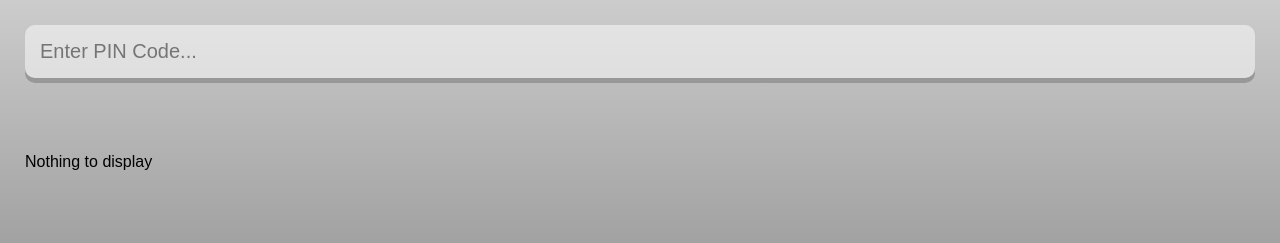
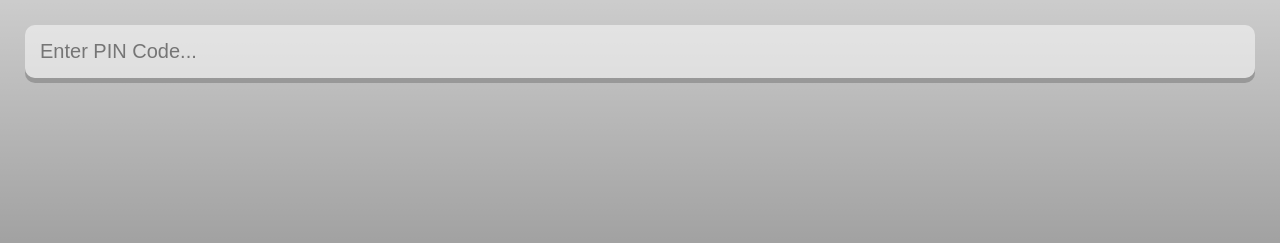
Before and after one commit to SkyrimCode/CoWin, a React (Create React App) app: page / in a window 1280 px wide. Shown: the top 243 px of the page. Built offline with nearby package versions, Linux system fonts and the light colour scheme.

Commit message:
fixed bugs

```diff
--- a/src/App.js
+++ b/src/App.js
@@ -4,19 +4,31 @@ const url = "https://cdn-api.co-vin.in/api/v2/appointment/sessions/public/findBy
 
 function App() {
   const [query, setQuery] = useState('');
-  const [items, setItems] = useState([]);
+  const [items, setItems] = useState(null);
 
   const search = evt => {
-    if (evt.key === "Enter") {
-      fetch(url+`?pincode=${query}&date=18-06-2021`)
+    console.log(query)
+    if ( evt.key === "Enter") {
+      if(query)
+      {
+        const date = new Date();
+      const today = `${date.getDate()}-${(date.getMonth()+1).toString().padStart(2,0)}-${date.getUTCFullYear()}`
+      //console.log(today);
+      fetch(url+`?pincode=${query}&date=${today}`)
         .then(res => res.json())
         .then(result => {
-          setItems(result.sessions);
+          //setItems(result.sessions.filter(a=>a.available_capacity_dose1!==0 || a.available_capacity_dose2!==0));
+          setItems(result.sessions)
           setQuery('');
           //console.log(result.sessions);
           //console.log("Item is = " + JSON.stringify(items));
         });
+      }
+      else
+      setItems([])
     }
+
+
   }
 
 
@@ -33,7 +45,7 @@ function App() {
             onKeyPress={search}
           />
         </div>
-        {items.length ? (
+        { !items ? <></> : items.length ? (
         <div>
           {console.log(items)}
                    <ul>
```
